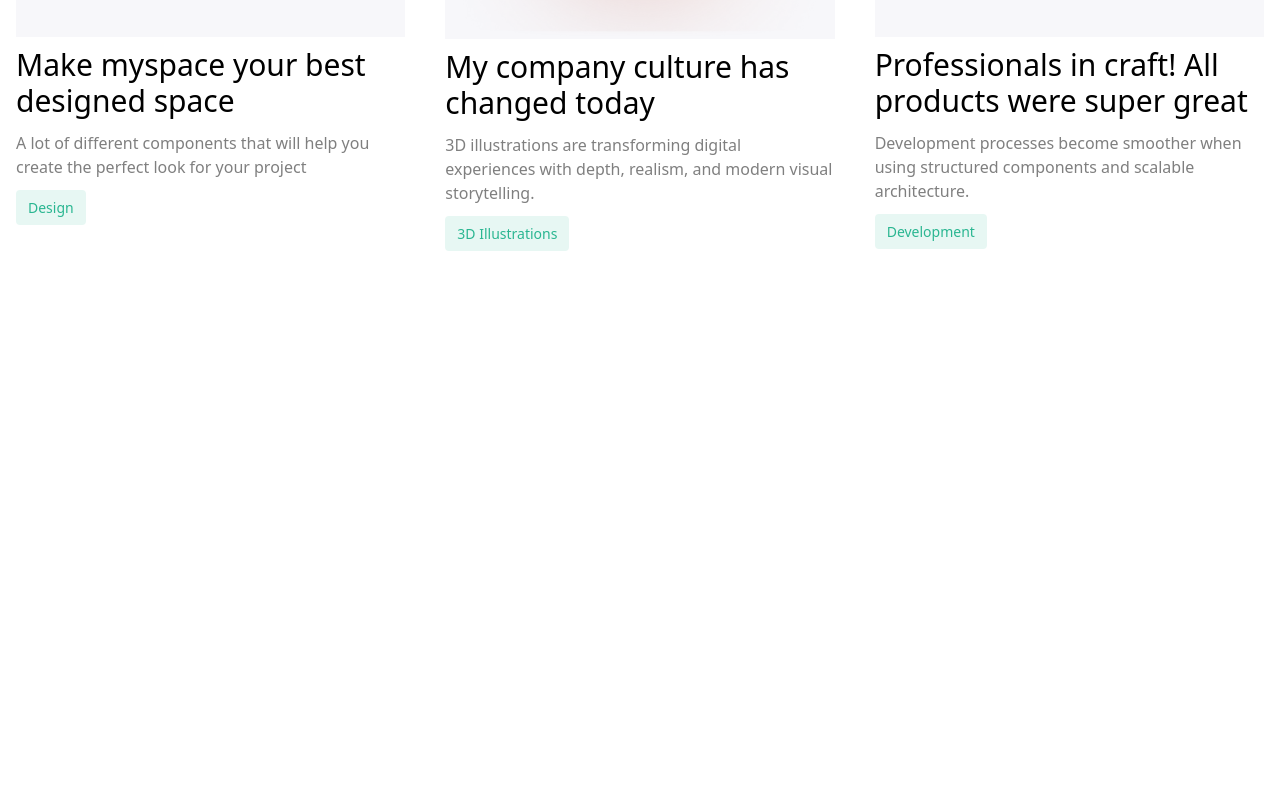
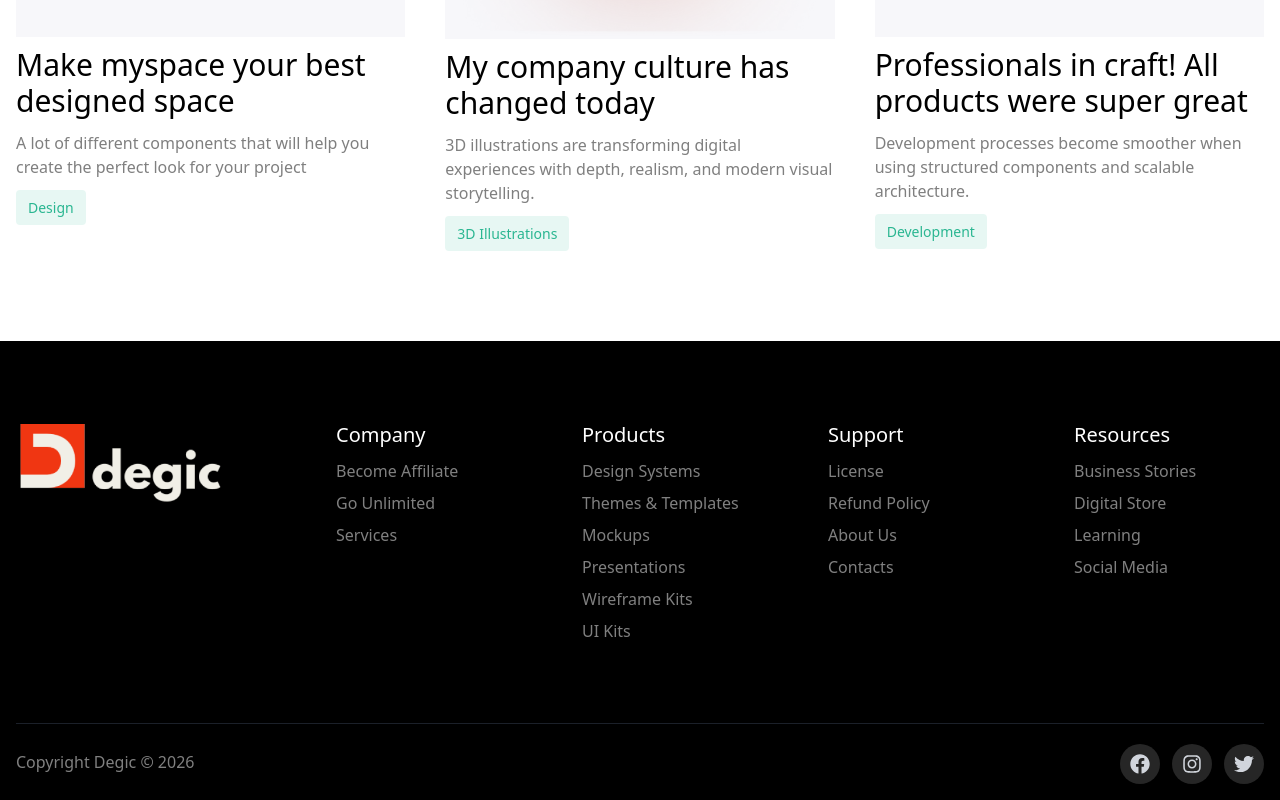
Before and after one commit to roman-hasan/Degic, a React (Vite) app: page / in a window 1280 px wide. Shown: the part 4997-5797 px from the top of the page. Before the commit the page ends 5338 px from the top, so only its background shows below. Built offline with nearby package versions, Linux system fonts and the light colour scheme.

Commit message:
footer section done

```diff
--- a/src/App.jsx
+++ b/src/App.jsx
@@ -1,3 +1,4 @@
+import Footer from "./components/Footer"
 import Navbar from "./components/Navbar"
 import { sections } from "./config/sections.config"
 import SectionRenderer from "./core/SectionRenderer"
@@ -6,11 +7,14 @@ function App() {
   return (
     <>
        <Navbar/>
-       {
-          sections.map((section,i)=>(
-            <SectionRenderer key={i} section={section} />
-          ))
-       }
+       <main>
+          {
+              sections.map((section,i)=>(
+                <SectionRenderer key={i} section={section} />
+              ))
+          }
+       </main>
+       <Footer/>
     </>
   )
 }
--- a/src/components/Blogs.jsx
+++ b/src/components/Blogs.jsx
@@ -24,7 +24,7 @@ const Blogs = ({heading, paragraph, posts}) => {
                     <div className='bg-[#F7F7FA] flex items-center'>
                         <img className='w-full' src={image} alt="" />
                     </div>
-                      <h1 className='my-2.5 font-medium 2xl:text-4xl xl:text-3xl text-2xl'> {heading} </h1>
+                      <h1 className='my-2.5 font-medium xl:text-3xl text-2xl'> {heading} </h1>
                       <p className='mb-4 mt-3 text-[#000000]/50'> {paragraph} </p>
                       <span className='text-[#2AB691] text-sm bg-[#2AB691]/11 px-3 py-2 font-medium rounded my-2'> {category} </span>
                   </div>
--- /dev/null
+++ b/src/components/Footer.jsx
@@ -0,0 +1,68 @@
+import React from 'react'
+import footerLogo from "../assets/footerLogo.png"
+import { FaFacebook, FaInstagram, FaTwitter } from 'react-icons/fa'
+
+const Footer = () => {
+    const footerCategories = [
+        {
+            title: "Company",
+            links: ["Become Affiliate", "Go Unlimited", "Services"]
+        },
+        {
+            title: "Products",
+            links: ["Design Systems", "Themes & Templates", "Mockups", "Presentations", "Wireframe Kits", "UI Kits"]
+        },
+        {
+            title: "Support",
+            links: ["License", "Refund Policy", "About Us", "Contacts"]
+        },
+        {
+            title: "Resources",
+            links: ["Business Stories", "Digital Store", "Learning", "Social Media"]
+        }
+    ]
+
+    return (
+        <footer className='bg-black'>
+            <div className='container mx-auto px-4 py-20 text-white'>
+              <div className='grid grid-cols-12 gap-6 md:gap-8'>
+                <div className='mb-10 lg:col-span-3 col-span-12 w-full '>
+                  <div className='lg:max-w-52 max-w-40 w-full'>
+                    <img className='w-full' src={footerLogo} alt="Footer Logo" />
+                  </div>
+                </div>
+                <div className='grid grid-cols-2 md:grid-cols-4 gap-x-6 gap-y-10 md:gap-x-14 w-full lg:col-span-9 col-span-12 m-auto'>
+                    {footerCategories.map((category, ind) => {
+                        const { title, links } = category;
+                        return (
+                            <div key={ind}>
+                                <p className='md:text-xl text-lg font-medium mb-2.5'>{title}</p>
+                                <ul className='space-y-2'>
+                                    {links.map((link, idx) => (
+                                        <li key={idx}>
+                                            <a href="#" className='text-[#FFFFFF]/50 hover:text-gray-200 transition duration-300'>{link}</a>
+                                        </li>
+                                    ))}
+                                </ul>
+                            </div>
+                        )
+                    })}
+                </div>
+              </div>
+            </div>
+              <div className='container m-auto pb-4 px-4'>
+              <hr className='text-gray-700/50' />
+              <div className='mt-4 flex gap-4 justify-center flex-wrap items-center sm:justify-between'>
+                 <span className='text-[#FFFFFF]/50 font-medium'> Copyright Degic © 2026</span>
+                 <div className='flex gap-3 mt-1'>
+                       <a href="#" className='text-xl bg-[#FFFFFF]/15 transition p-2.5 rounded-full text-gray-300'><FaFacebook/></a>
+                       <a href="#" className='text-xl bg-[#FFFFFF]/15 transition p-2.5 rounded-full text-gray-300'><FaInstagram /></a>
+                       <a href="#" className='text-xl bg-[#FFFFFF]/15 transition p-2.5 rounded-full text-gray-300'><FaTwitter /></a>
+                  </div>
+              </div>
+              </div>
+        </footer>
+    )
+}
+
+export default Footer
--- a/src/components/QuickPresentation.jsx
+++ b/src/components/QuickPresentation.jsx
@@ -15,11 +15,11 @@ const QuickPresentation = ({images, heading}) => {
         </div>
        </div>
        <div className='w-1/2 hidden lg:block'>
-          <div class="relative group pt-8">
-          <div class="absolute inset-0 bg-[#F1B000]/20 blur-2xl opacity-50 transition duration-500"></div>
+          <div className="relative group pt-8">
+          <div className="absolute inset-0 bg-[#F1B000]/20 blur-2xl opacity-50 transition duration-500"></div>
           <img
             src={illustrationImage}
-            class="relative w-full h-full object-cover max-w-96"
+            className="relative w-full h-full object-cover max-w-96"
           />
         </div>
        </div>
```
Also changed, not shown: src/assets/footerLogo.png (added).
